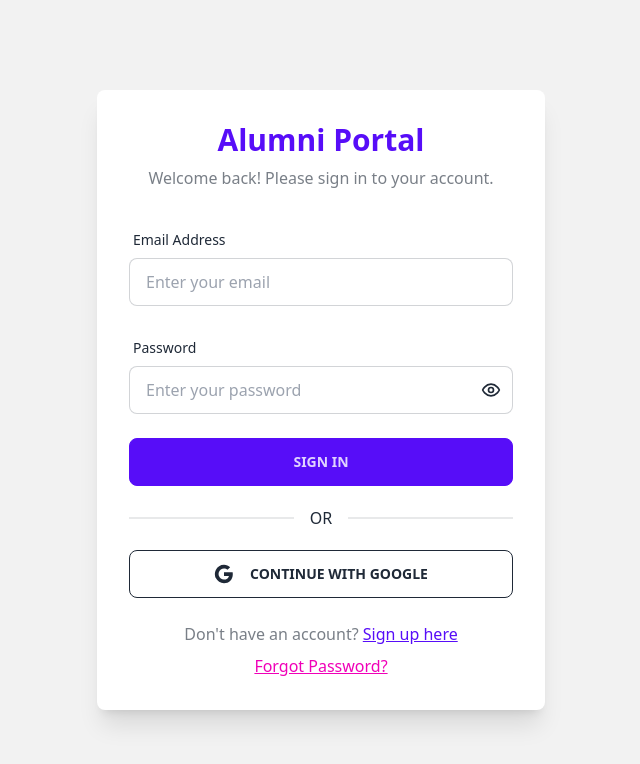
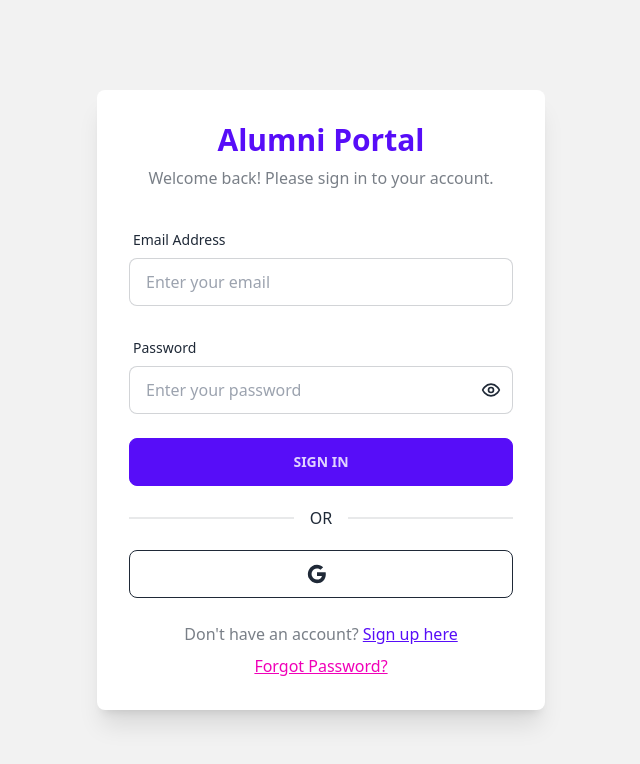
Before and after one commit to BhaskarJha-21/Alumni-Portal, a React (Vite) app in the folder client/: page /login in a window 1280 px wide. Shown: the top 764 px of the page, without its empty margins (319-959 px from the left). Built offline with nearby package versions, Linux system fonts and the light colour scheme; no server answers.

Commit message:
Update Login.jsx

```diff
--- a/client/src/pages/Login.jsx
+++ b/client/src/pages/Login.jsx
@@ -138,7 +138,7 @@ const Login = () => {
                 d="M12 5.38c1.62 0 3.06.56 4.21 1.64l3.15-3.15C17.45 2.09 14.97 1 12 1 7.7 1 3.99 3.47 2.18 7.07l3.66 2.84c.87-2.6 3.3-4.53 6.16-4.53z"
               />
             </svg>
-            Continue with Google
+{/*             Continue with Google */}
           </button>
 
           {/* Sign Up Link */}
```
